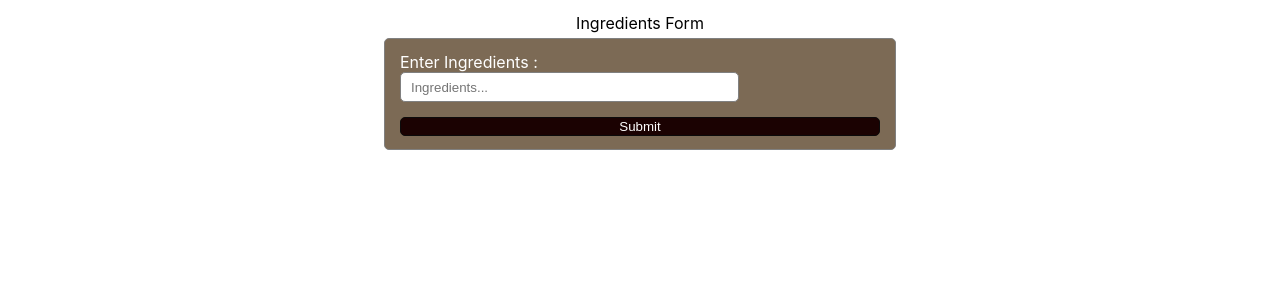
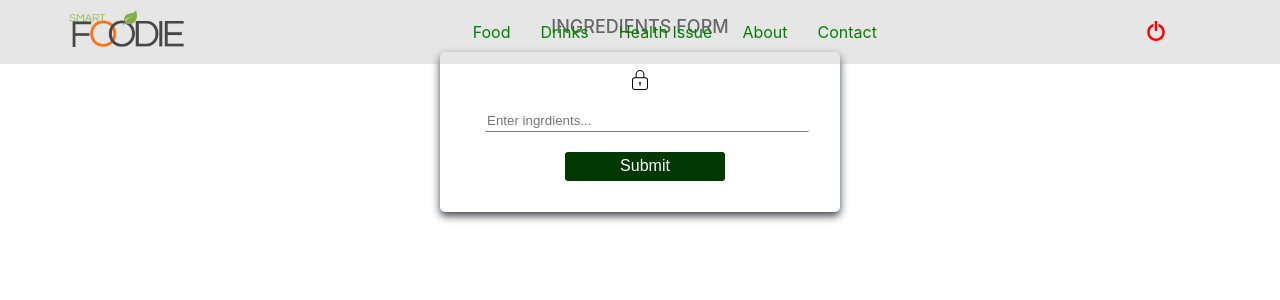
Before and after one commit to shilpi126/check-your-food, a React (Create React App) app: page /food in a window 1280 px wide. Shown: the top 300 px of the page. Built offline with nearby package versions, Linux system fonts and the light colour scheme.

Commit message:
:alarm_clock: modify css of ingredients form

```diff
--- a/src/App.js
+++ b/src/App.js
@@ -1,12 +1,13 @@
 
-import { useState } from 'react';
+import React from 'react';
 import Header from './components/Header';
 import Ingredients from './components/Ingredients';
 
 import Register from './pages/Register';
 import Home from './pages/Home';
 
-import {BrowserRouter,Router,Route,Routes} from "react-router-dom"
+import {BrowserRouter,Route,Routes} from "react-router-dom"
+import Footer from './components/Footer';
 
 
 function App() {
@@ -15,14 +16,14 @@ function App() {
   return (
     <BrowserRouter>
     <div>
-      {/* <Register/> */}
+
+      <Header/>
       <Routes>
         <Route path='/' element={<Home/>}/>
         <Route path='/food' element={<Ingredients/>}/>
+        <Route path='/register' element={<Register/>}/>
+      </Routes>
 
-
-
-      </Routes>
     </div>
     </BrowserRouter>
   );
--- a/src/components/Header.css
+++ b/src/components/Header.css
@@ -41,12 +41,16 @@
 }
 
 
-.heading ul li{
+.heading ul li {
     margin-left: 30px;
 list-style-type: none;
+text-decoration: none;
 
+}
 
-
+.heading ul li a{
+color: green;
+text-decoration: none;
 
 }
 
--- a/src/components/Header.js
+++ b/src/components/Header.js
@@ -2,6 +2,7 @@ import React from 'react'
 import "./Header.css"
 import logo from "../assets/food_logo.png"
 import { ImSwitch } from "react-icons/im";
+import { Link, NavLink } from 'react-router-dom';
 
 const Header = () => {
 
@@ -23,11 +24,13 @@ window.addEventListener('scroll',()=>{
 
       <div className='logo'></div>
       <ul>
-        <li>Food</li>
-        <li>Drinks</li>
-        <li>Health Issue</li>
-        <li>About</li>
-        <li>Contact</li>
+        <li><Link to="/food">Food</Link></li>
+
+        <li><Link to="/drink">Drinks</Link></li>
+        <li><Link to="/health-issues">Health Issue</Link></li>
+        <li><Link to="/about">About</Link></li>
+        <li><Link to="/contact">Contact</Link></li>
+
       </ul>
 
       <button><ImSwitch size={20}/></button>
--- a/src/components/Ingredients.css
+++ b/src/components/Ingredients.css
@@ -1,71 +1,112 @@
-.container{
-    display: flex;
-    align-items: center;
-    justify-content: center;
-    flex-direction: column;
 
 
-    height: 100%;
+.bg-card{
     width: 100%;
-}
+    height:100vh;
 
-.container form{
-    height: 5rem;
-    width: 30rem;
-    padding: 15px;
-    background-color: #7c6a55;
-    border: 1px solid gray;
-    border-radius: 5px;
     display: flex;
+
+    flex-direction: column;
     align-items: center;
-    justify-content: center;
-    flex-direction: column;
 
 }
 
-.container form input{
-    height: 0.5rem;
-    width: 19.8rem;
-    padding: 10px;
+.form-title {
 
-    border: 1px solid gray;
-    border-radius: 5px;
-    margin-right: 2px;
+    text-align: center;
+    color: rgb(97, 96, 96);
+    text-transform: uppercase;
+    font-weight: 500;
+    font-size: large;
+    margin-top: 1rem;
+    /* font-style: italic; */
 
 }
 
-label{
-    color: white;
-    margin-right: 5px;
-}
-.container form button{
-    height: 1.8rem;
-    width: 100%;
-    color: white;
-    background-color: rgb(27, 2, 2);
-    border: 1px solid rgb(12, 11, 11);
-    border-radius: 5px;
-    margin-top: 15px;
 
 
 
+.form-card {
+    width: 25rem;
+    height: 10rem;
+    background-color: white;
+    /* border: 1px solid gray; */
+    border-radius: 5px;
+    box-shadow: 0 4px 8px rgba(64, 68, 72);
+
 }
 
-.container h2{
-font-size: medium;
-font-weight: 400;
-margin-bottom: 5px;
+.form-card form{
+    width: 100%;
+    height: 100%;
+    display: flex;
+    align-items: center;
+
+    flex-direction: column;
+    padding:5px ;
+
 
 
 
 }
 
 
-.item-container{
+.form-card h1{
+    color: black;
+    text-align: center;
+    margin-bottom: -1.5rem;
+
+    font-weight: 400;
+    font-size: x-large;
+}
+
+.form-card form div{
+
+    width: 80%;
+    height: 3rem;
+    margin-top: 5px;
     display: flex;
-    justify-content: center;
-    align-items: center;
     flex-direction: column;
-    margin: 10px 50px ;
+
 
 }
+
+
+
+.form-input{
+
+    width: 100%;
+    height: 1.5rem;
+    margin-top: 20px;
+    color: black;
+    border-radius: 2px;
+    border: none;
+    background-color: transparent;
+    border-bottom: 1px solid gray;
+    outline: none;
+
+
+}
+
+
+.custom-btn{
+
+    width: 10rem;
+    height: 1.8rem;
+    background-color: rgb(2, 56, 2);
+    margin-top: 20px;
+    border-radius: 3px;
+    border: none;
+    color: white;
+    font-size: medium;
+
+
+}
+
+.form-label{
+    color: rgb(5, 5, 5);
+    font-weight: 400;
+    font-size: medium;
+    text-align: center;
+    margin-top: 5px;
+}
--- a/src/components/Ingredients.js
+++ b/src/components/Ingredients.js
@@ -2,6 +2,10 @@ import React, { useState } from 'react'
 import "./Ingredients.css"
 import { data } from '../data';
 import IngredientsList from './IngredientsList';
+import { CiLock } from "react-icons/ci";
+import Button from '../UI/Button';
+import Input from '../UI/Input';
+import { Label } from '../UI/Label';
 
 const Ingredients = () => {
     const [ingredients, setIngredients] = useState("");
@@ -10,6 +14,8 @@ const Ingredients = () => {
 
     const handleFormSubmit = (e) => {
         e.preventDefault();
+
+        alert(ingredients);
         let obj = {
           ingredients,
           found:false,
@@ -33,23 +39,42 @@ const Ingredients = () => {
 
   return (
     <React.Fragment>
-    <div className='container'>
-        <h2>Ingredients Form</h2>
+   <div  className='bg-card'>
+      <h2 className='form-title'>Ingredients Form</h2>
+
+        <div className='form-card'>
+          <h1 ><CiLock /></h1>
           <form onSubmit={handleFormSubmit}>
             <div>
-            <label htmlFor='ingredients'>Enter Ingredients : </label>
-            <input
+
+              <Label
+              htmlFor="ingredients"
+              text=""
+              className="form-label"
+              />
+                <Input
               type='text'
               id='ingredients'
               value={ingredients}
-            onChange={(e)=>setIngredients(e.target.value)}
-            placeholder='Ingredients...'
+              onChange={(e)=>{setIngredients(e.target.value)}}
+              placeholder='Enter ingrdients...'
               required
+              className="form-input"
               />
             </div>
-            <button type='submit'>Submit</button>
+
+            <Button
+            type='submit'
+            className='custom-btn'
+            text="Submit"
+            />
+
           </form>
         </div>
+
+    </div>
+
+
     <div className='item-container'>
         <IngredientsList items={item}/>
     </div >
--- a/src/components/IngredientsList.js
+++ b/src/components/IngredientsList.js
@@ -8,7 +8,11 @@ const IngredientsList = (props) => {
   let list = props.items;
 
 
+
+
  const countItem = (list) =>{
+
+
   let count = 0;
     for(let i=0; i<list.length; i++){
       if(list[i].found === true){
@@ -22,6 +26,7 @@ const IngredientsList = (props) => {
 
   const handleClick = () => {
     setActive(true);
+
   const total  = countItem(list);
 
     if(total>3){
--- a/src/pages/Home.js
+++ b/src/pages/Home.js
@@ -10,7 +10,7 @@ const Home = () => {
 
   return (
     <div className='home-container'>
-      <Header/>
+      {/* <Header/> */}
       <img src={banner}/>
 
 
@@ -35,7 +35,7 @@ const Home = () => {
 
 
       <div></div>
-      <Footer/>
+
     </div>
   )
 }
```
Lines whose indentation alone changed are shown as unchanged.
